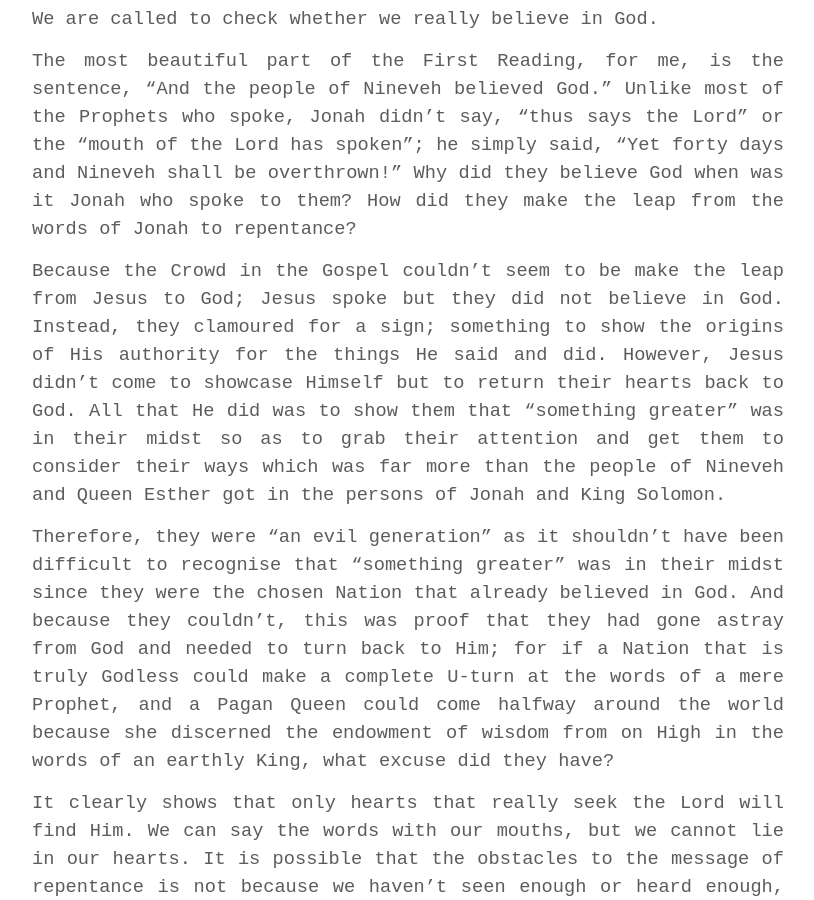
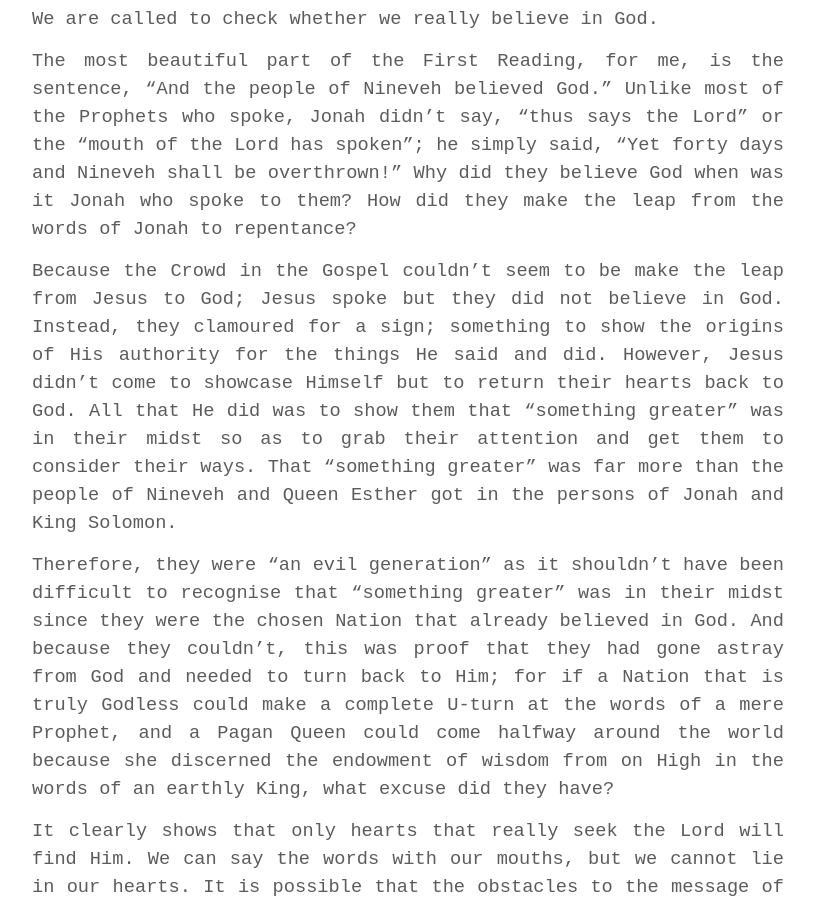
Before and after one commit to soulatcrossroad/dawnscribbler.github.io, a Jekyll site: the page built from _posts/2019-03-13-they-believed-in-God.md, in a window 1280 px wide and 900 px high, scrolled down 535 px. Shown: the whole window, without its empty margins (232-1046 px from the left). Built offline with Jekyll 4.4.1, drawn with Linux system fonts in a browser that asks for light colours; some web fonts are replaced.

Commit message:
Update 2019-03-13-they-believed-in-God.md

```diff
--- a/_posts/2019-03-13-they-believed-in-God.md
+++ b/_posts/2019-03-13-they-believed-in-God.md
@@ -17,7 +17,7 @@ It happens that we desire to feel truly penitent and make reparation for our sin
 
 The most beautiful part of the First Reading, for me, is the sentence, “And the people of Nineveh believed God.” Unlike most of the Prophets who spoke, Jonah didn’t say, “thus says the Lord” or the “mouth of the Lord has spoken”; he simply said, “Yet forty days and Nineveh shall be overthrown!” Why did they believe God when was it Jonah who spoke to them? How did they make the leap from the words of Jonah to repentance?
 
-Because the Crowd in the Gospel couldn’t seem to be make the leap from Jesus to God; Jesus spoke but they did not believe in God. Instead, they clamoured for a sign; something to show the origins of His authority for the things He said and did. However, Jesus didn’t come to showcase Himself but to return their hearts back to God. All that He did was to show them that “something greater” was in their midst so as to grab their attention and get them to consider their ways which was far more than the people of Nineveh and Queen Esther got in the persons of Jonah and King Solomon.
+Because the Crowd in the Gospel couldn’t seem to be make the leap from Jesus to God; Jesus spoke but they did not believe in God. Instead, they clamoured for a sign; something to show the origins of His authority for the things He said and did. However, Jesus didn’t come to showcase Himself but to return their hearts back to God. All that He did was to show them that “something greater” was in their midst so as to grab their attention and get them to consider their ways. That “something greater” was far more than the people of Nineveh and Queen Esther got in the persons of Jonah and King Solomon.
 
 Therefore, they were “an evil generation” as it shouldn’t have been difficult to recognise that “something greater” was in their midst since they were the chosen Nation that already believed in God. And because they couldn’t, this was proof that they had gone astray from God and needed to turn back to Him; for if a Nation that is truly Godless could make a complete U-turn at the words of a mere Prophet, and a Pagan Queen could come halfway around the world because she discerned the endowment of wisdom from on High in the words of an earthly King, what excuse did they have?
 
```
